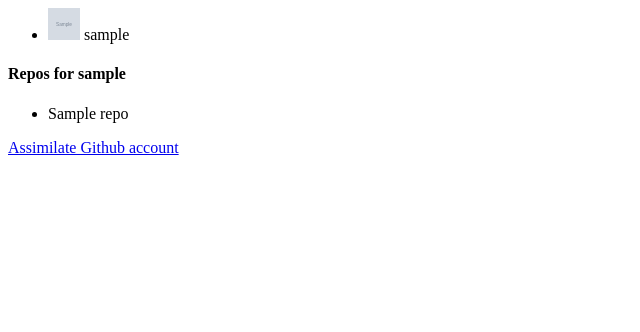
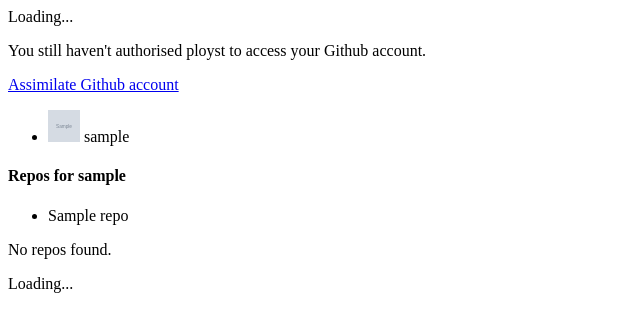
Before and after one commit to pretenders/ployst, a Django app: template ployst/github/static/templates/github/config.html in a window 1280 px wide. Shown: the top 332 px of the page, without its empty margins (0-640 px from the left). Run offline with Django 3.2, Linux system fonts and the light colour scheme; the template is opened without the code that fills it: most values are stand-ins (such as "Sample title", 1, 10 or a date in 2020); grey boxes marked "Sample" are stand-in pictures; parts of the project's set-up code (start-up, migrations or seed data) failed here and were passed over.

Commit message:
Better deal with empty repo list and unauthorised Github.

```diff
--- a/ployst/github/static/templates/github/config.html
+++ b/ployst/github/static/templates/github/config.html
@@ -1,3 +1,13 @@
+<p ng-if="hasToken === null">
+    Loading...
+</p>
+
+<div ng-if="hasToken === false">
+    <p>You still haven't authorised ployst to access your Github account.</p>
+    <a href="/providers/github/oauth-start/" class="btn btn-primary">Assimilate Github account</a>
+</div>
+
+
 <div ng-if="hasToken">
     <ul class="list-group col-md-6">
         <li ng-repeat="org in organisations"
@@ -9,15 +19,13 @@
     </ul>
     <div ng-if="selectedOrganisation" class="col-md-6">
         <h4>Repos for {{ selectedOrganisation.login }}</h4>
-        <ul class="list-unstyled">
+        <ul class="list-unstyled" ng-show="repos.length">
             <li ng-repeat="repo in repos">
                 {{ repo.name }}
                 <i ng-if="repo.fork" class="fa fa-fw fa-code-fork"></i>
             </li>
         </ul>
+        <p class="alert alert-info" ng-show="repos.length === 0">No repos found.</p>
+        <p ng-show="!repos">Loading...</p>
     </div>
 </div>
-
-<div ng-if="!hasToken">
-    <a href="/providers/github/oauth-start/" class="btn btn-primary">Assimilate Github account</a>
-</div>
```
Also changed, not shown: ployst/github/static/js/github/github-app.js (+9 -5 lines).
